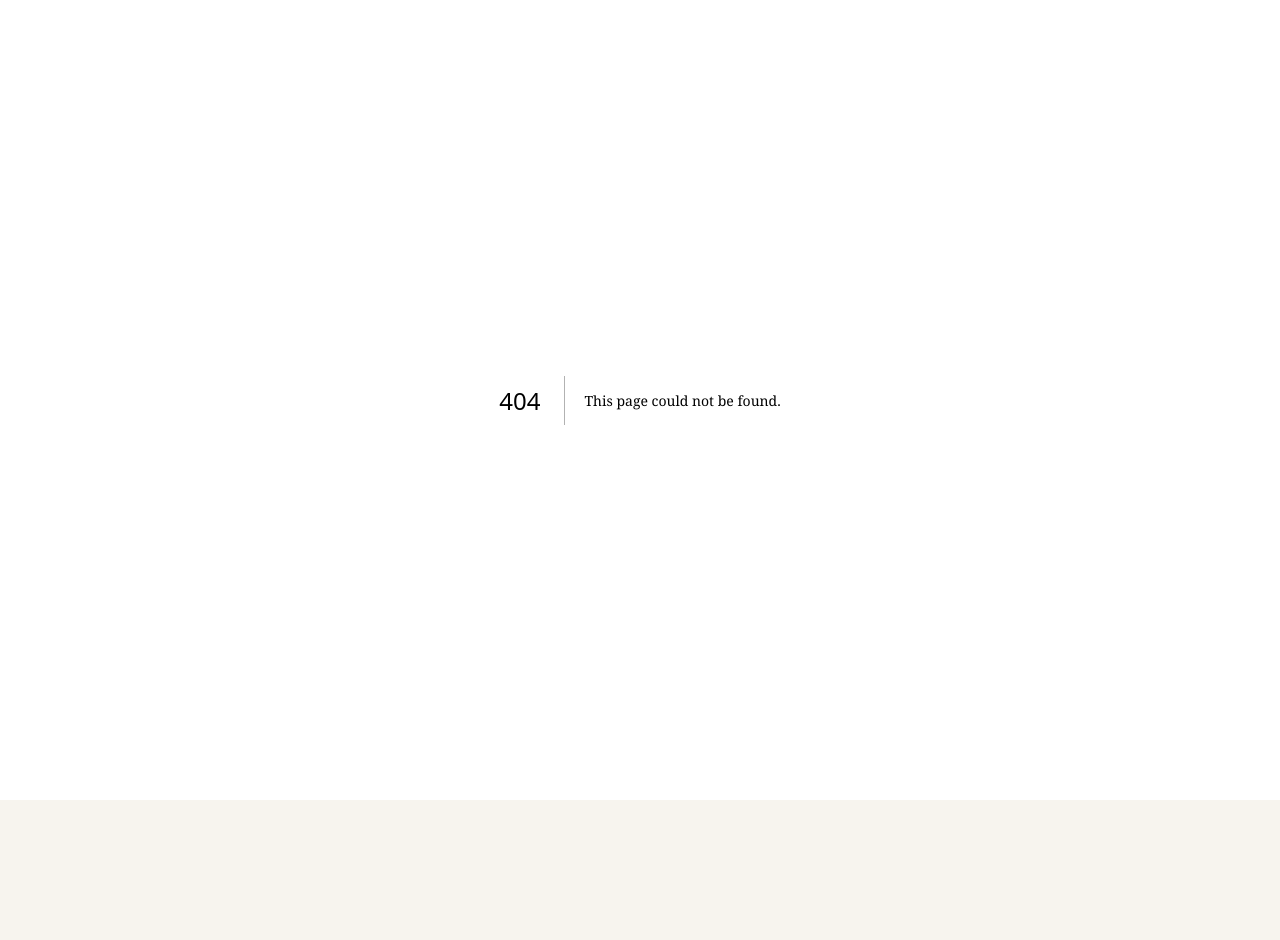
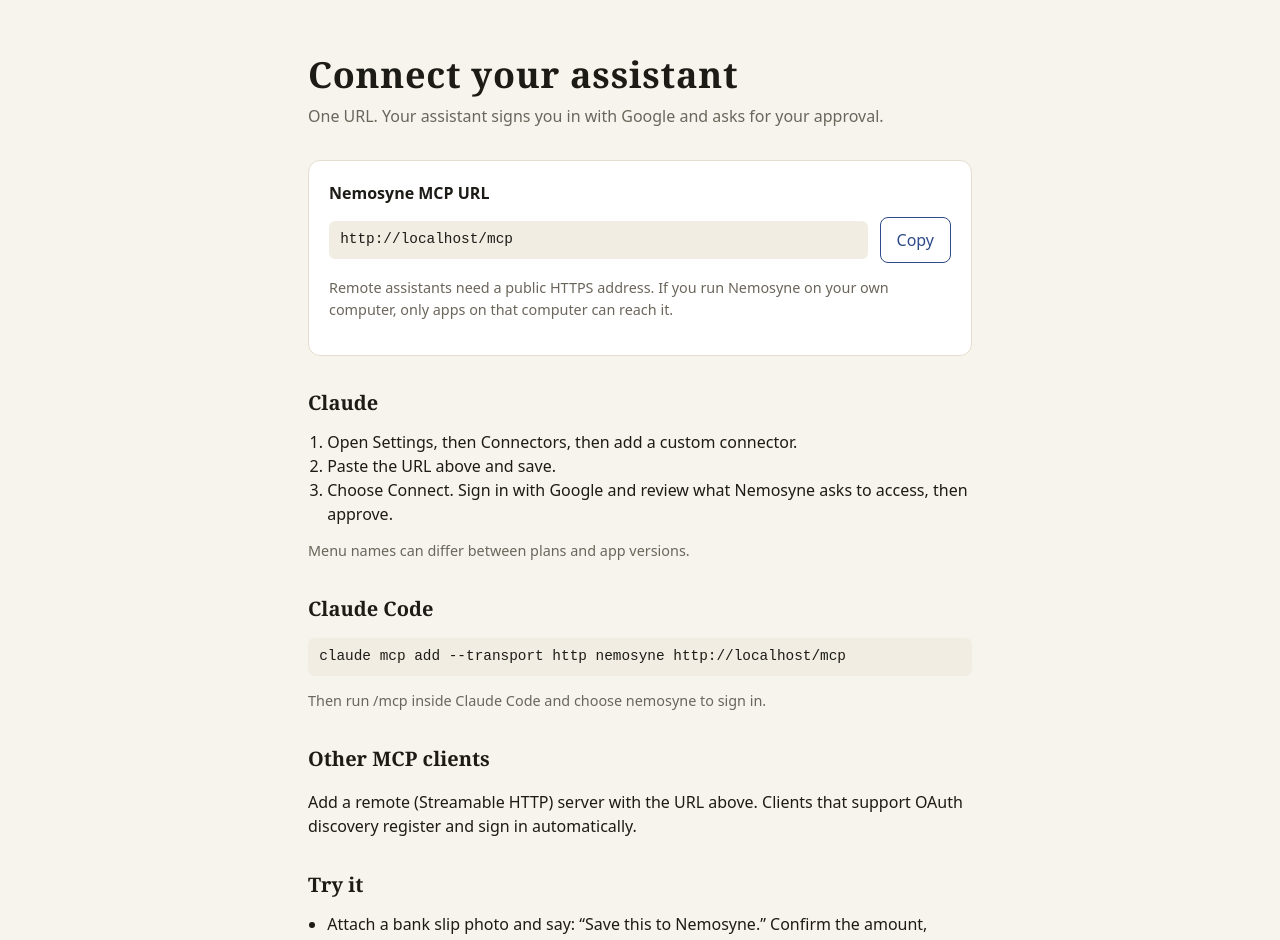
Before and after one commit to VynnLockwood/kuronuma, a Next.js app in the folder apps/web/: page /connect in a window 1280 px wide. Before the commit this address had no page. Shown: the top 940 px of the page. Before the commit the page ends 800 px from the top, so only its background shows below. Built offline with nearby package versions, Linux system fonts and the light colour scheme.

Commit message:
feat(web): add Connect page with MCP URL and setup steps

```diff
--- /dev/null
+++ b/apps/web/app/connect/page.tsx
@@ -0,0 +1,77 @@
+"use client";
+
+import Link from "next/link";
+import { useEffect, useState } from "react";
+
+export default function Connect() {
+  // The MCP endpoint lives on the same origin as this page (nginx routes /mcp to the API).
+  const [origin, setOrigin] = useState<string | null>(null);
+  const [copied, setCopied] = useState(false);
+
+  useEffect(() => {
+    setOrigin(window.location.origin);
+  }, []);
+
+  const mcpUrl = origin ? `${origin}/mcp` : "";
+
+  async function copy() {
+    try {
+      await navigator.clipboard.writeText(mcpUrl);
+      setCopied(true);
+      setTimeout(() => setCopied(false), 2000);
+    } catch {
+      // Clipboard can be unavailable (insecure context); the URL is selectable on the page.
+    }
+  }
+
+  return (
+    <main className="shell">
+      <header className="brand">
+        <h1>Connect your assistant</h1>
+        <p className="tagline">One URL. Your assistant signs you in with Google and asks for your approval.</p>
+      </header>
+
+      <section className="card">
+        <strong>Nemosyne MCP URL</strong>
+        <div className="urlrow">
+          <code data-testid="mcp-url">{mcpUrl || "Loading…"}</code>
+          <button className="button ghost" onClick={copy} disabled={!mcpUrl}>
+            {copied ? "Copied" : "Copy"}
+          </button>
+        </div>
+        <p className="muted">
+          Remote assistants need a public HTTPS address. If you run Nemosyne on your own computer, only apps on that
+          computer can reach it.
+        </p>
+      </section>
+
+      <h2>Claude</h2>
+      <ol className="steps">
+        <li>Open Settings, then Connectors, then add a custom connector.</li>
+        <li>Paste the URL above and save.</li>
+        <li>Choose Connect. Sign in with Google and review what Nemosyne asks to access, then approve.</li>
+      </ol>
+      <p className="muted">Menu names can differ between plans and app versions.</p>
+
+      <h2>Claude Code</h2>
+      <pre className="code">{`claude mcp add --transport http nemosyne ${mcpUrl || "<your-url>/mcp"}`}</pre>
+      <p className="muted">Then run /mcp inside Claude Code and choose nemosyne to sign in.</p>
+
+      <h2>Other MCP clients</h2>
+      <p>
+        Add a remote (Streamable HTTP) server with the URL above. Clients that support OAuth discovery register and
+        sign in automatically.
+      </p>
+
+      <h2>Try it</h2>
+      <ul className="steps">
+        <li>Attach a bank slip photo and say: “Save this to Nemosyne.” Confirm the amount, payee and date it shows you.</li>
+        <li>Ask: “How much did I spend on food this month?”</li>
+      </ul>
+
+      <p>
+        <Link href="/">Back to dashboard</Link>
+      </p>
+    </main>
+  );
+}
--- a/apps/web/app/globals.css
+++ b/apps/web/app/globals.css
@@ -117,3 +117,50 @@ h2 {
   flex-direction: column;
   gap: 0.1rem;
 }
+
+.connect {
+  display: flex;
+  align-items: center;
+  justify-content: space-between;
+  gap: 1rem;
+  margin-top: 0.75rem;
+}
+
+.urlrow {
+  display: flex;
+  align-items: center;
+  gap: 0.75rem;
+  margin: 0.75rem 0;
+}
+
+.urlrow code,
+.code {
+  background: #f1ede3;
+  border-radius: 0.4rem;
+  padding: 0.5rem 0.7rem;
+  word-break: break-all;
+  font-size: 0.9rem;
+}
+
+.urlrow code {
+  flex: 1;
+}
+
+.code {
+  overflow-x: auto;
+  white-space: pre-wrap;
+}
+
+.steps {
+  padding-left: 1.2rem;
+  margin: 0.5rem 0;
+}
+
+a {
+  color: var(--accent);
+}
+
+.button:disabled {
+  opacity: 0.5;
+  cursor: not-allowed;
+}
```
Also changed, not shown: apps/web/app/page.tsx (+11 -0 lines).
